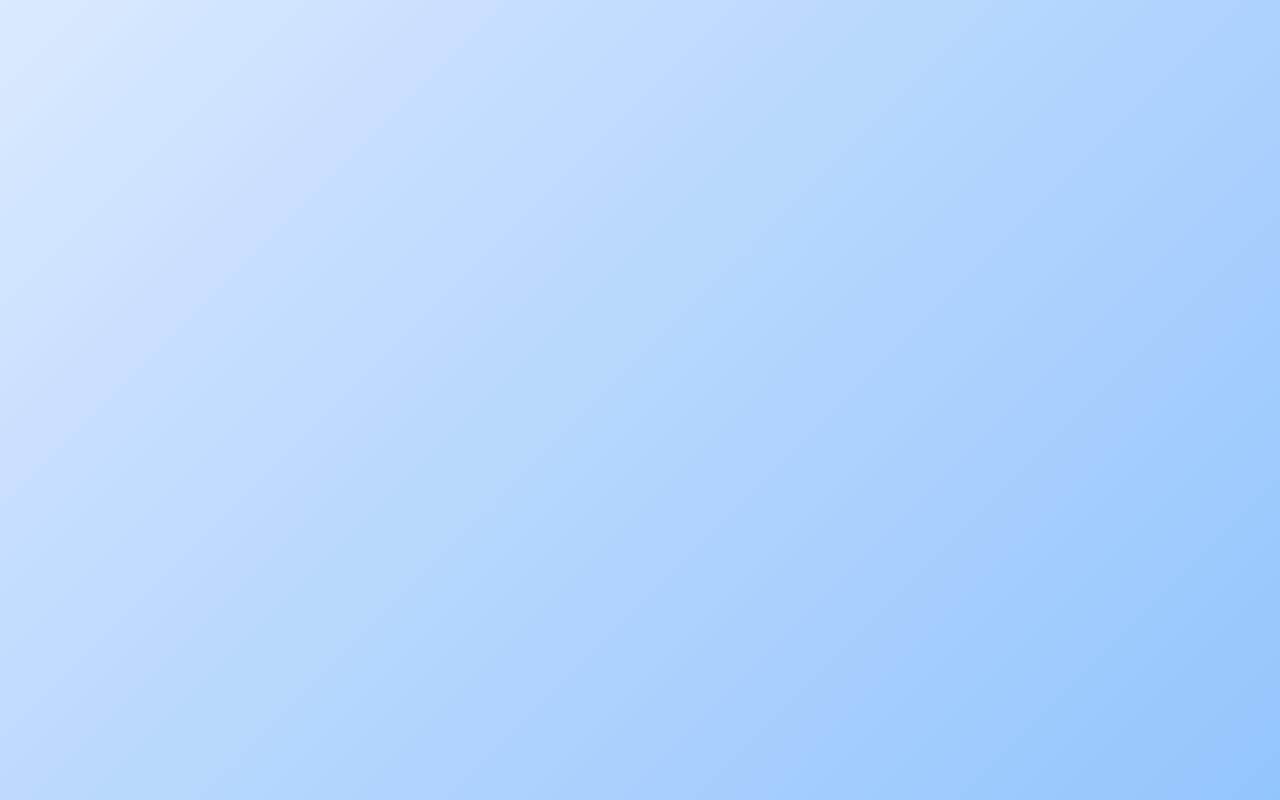
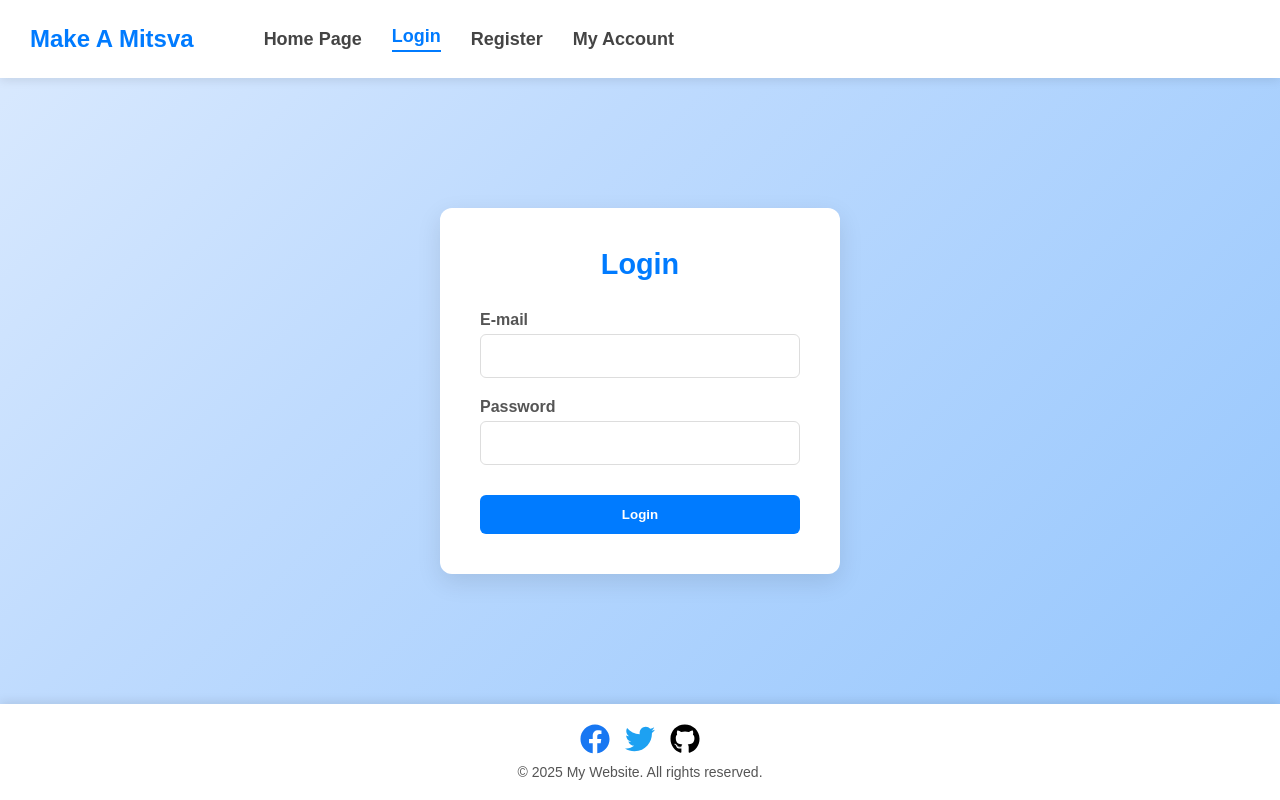
Before and after one commit to idan55/makeAMitsva.orgF, a React (Vite) app: page /login in a window 1280 px wide. Before the commit this address had no page. Built offline with nearby package versions, Linux system fonts and the light colour scheme.

Commit message:
login added

```diff
--- a/components/Header.jsx
+++ b/components/Header.jsx
@@ -7,6 +7,9 @@ function Header() {
         <h1>Make A Mitsva</h1>
     <NavLink to="/">
         Home Page
+    </NavLink>
+    <NavLink to="/login">
+        Login
     </NavLink>
     <NavLink to="/register">
         Register
--- /dev/null
+++ b/pages/Login.jsx
@@ -0,0 +1,29 @@
+import React from 'react';
+import Header from '../components/Header';
+import Footer from '../components/Footer';
+import '../src/App.css'
+function Login() {
+  return (
+    <div className="page-container">
+      <Header />
+
+      <div className="content">
+        <form className="sign-in-form">
+          <h1>Login</h1>
+
+          <label htmlFor="email">E-mail</label>
+          <input type="email" id="email" name="email" />
+
+          <label htmlFor="password">Password</label>
+          <input type="password" id="password" name="password" />
+
+          <button type="submit" className="submit-button">Login</button>
+        </form>
+      </div>
+
+      <Footer />
+    </div>
+  );
+}
+
+export default Login;
--- a/src/App.jsx
+++ b/src/App.jsx
@@ -5,6 +5,7 @@ import Home from '../pages/home';
 import Register from '../pages/Register';
 import Myaccount from '../pages/Myaccount';
 import 'leaflet/dist/leaflet.css';
+import Login from '../pages/Login';
 
 
 function App() {
@@ -14,6 +15,7 @@ function App() {
         <Route path='/' element={<Home/>} />
         <Route path='/register' element={<Register/>} />
         <Route path='/myaccount' element={<Myaccount/>} />
+        <Route path='/login' element={<Login/>} />
       </Routes>
     </BrowserRouter>
   )
```
